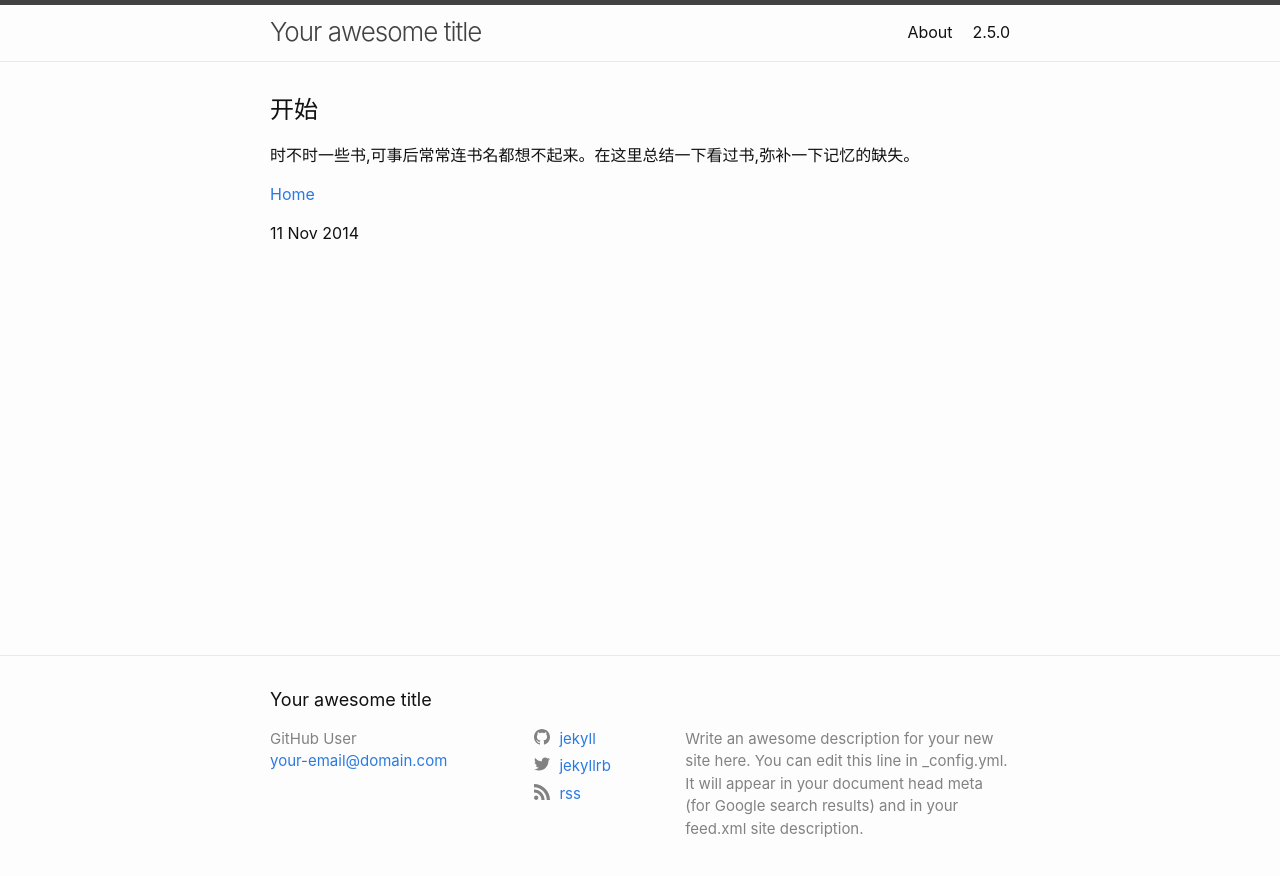
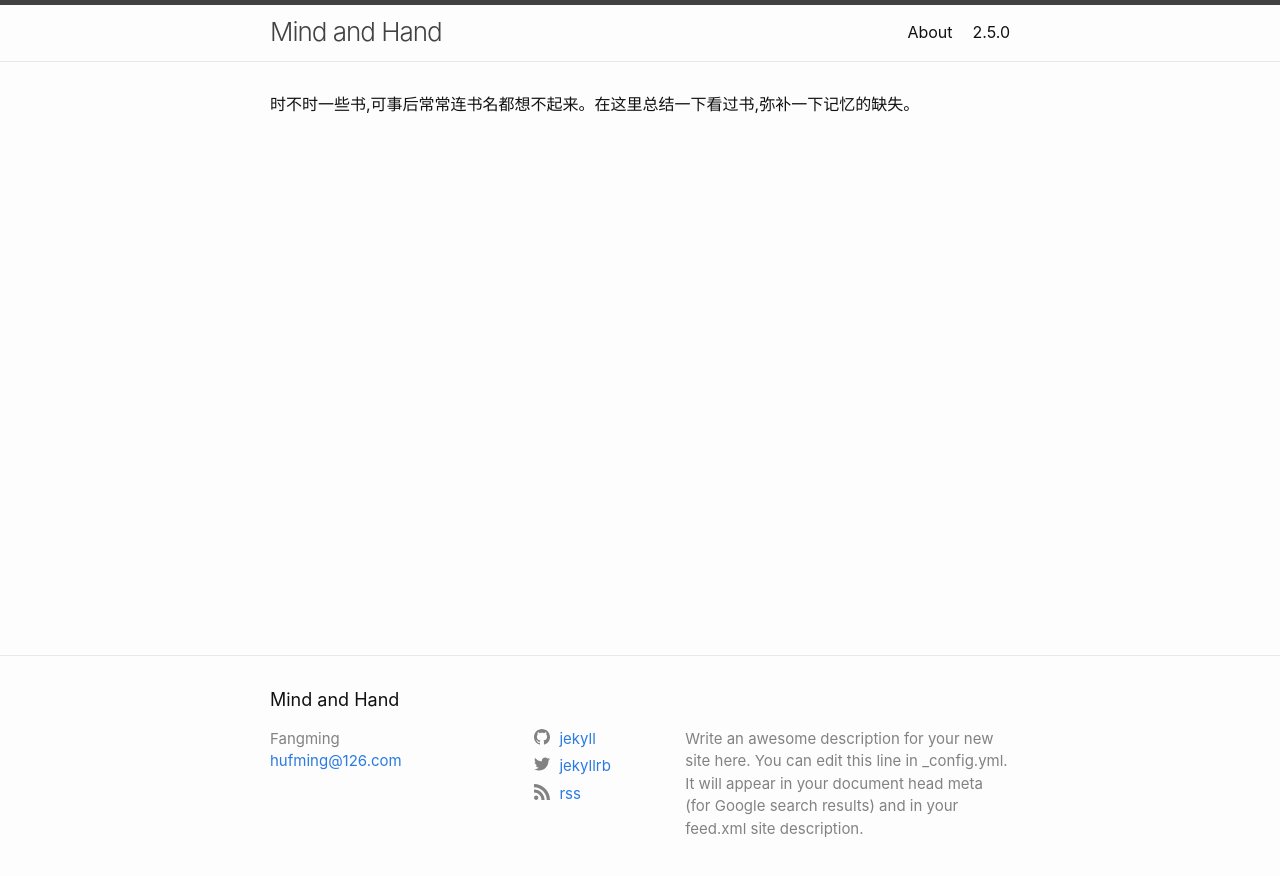
Before and after one commit to hufming/blog, a Jekyll site: the page built from _posts/2014-11-11-first.md, in a window 1280 px wide. Shown: the top 876 px of the page. Built offline with Jekyll 4.4.1, drawn with Linux system fonts in a browser that asks for light colours.

Commit message:
modify theme

```diff
--- a/_config.yml
+++ b/_config.yml
@@ -1,6 +1,6 @@
-title: Your awesome title
-author: GitHub User
-email: your-email@domain.com
+title: Mind and Hand
+author: Fangming
+email: hufming@126.com
 description: > # this means to ignore newlines until "twitter_username:"
   Write an awesome description for your new site here. You can edit this
   line in _config.yml. It will appear in your document head meta (for
```
Also changed, not shown: _posts/2014-11-11-first.md (added, +6 -0 lines).
